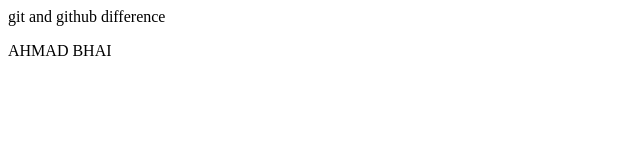
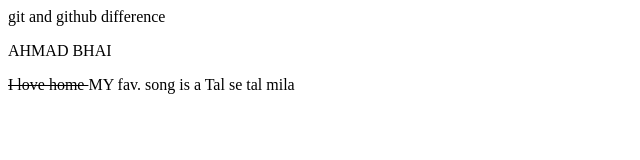
Before and after one commit to Anshumyit/Rajendra122, a plain HTML site: page index.html in a window 1280 px wide. Shown: the whole page, without its empty margins (0-640 px from the left). Drawn offline with Linux system fonts and the light colour scheme.

Commit message:
add song line

```diff
--- a/index.html
+++ b/index.html
@@ -1,2 +1,4 @@
 <p>git and github difference</p>
 <P>AHMAD BHAI</P>
+<s>I love home </s>
+<o>MY fav. song is a  Tal se tal mila</o>
```
